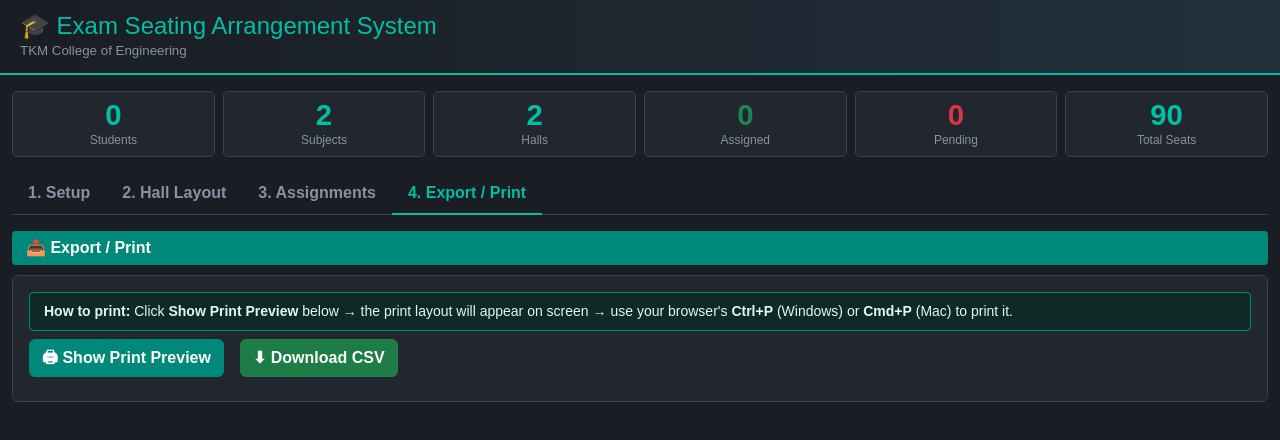
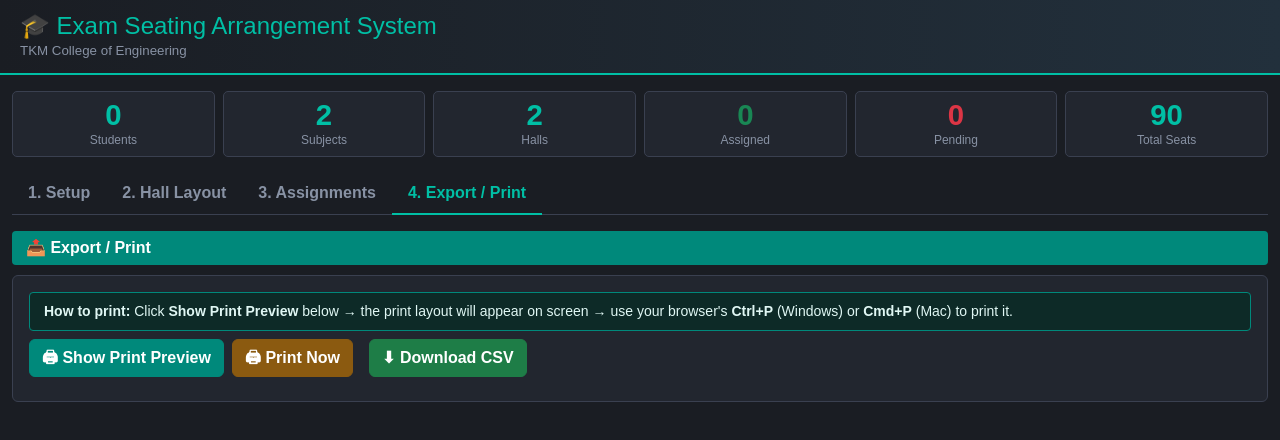
Before and after one commit to machinisthands/examSeatArrange, a plain HTML site: page index.html in a window 1280 px wide. Both pictures are taken after a click on the link "4. Export / Print". Drawn offline with nearby package versions, Linux system fonts and the light colour scheme.

Commit message:
Add Print Now button and print functionality

```diff
--- a/index.html
+++ b/index.html
@@ -343,6 +343,7 @@ input[type=number],input[type=text],input[type=date],textarea,select{color-schem
         </div>
         <div class="row g-2">
           <div class="col-auto"><button class="btn btn-primary" onclick="showPrintPreview()">🖨 Show Print Preview</button></div>
+          <div class="col-auto"><button class="btn btn-warning" onclick="doPrint()">🖨 Print Now</button></div>
           <div class="col-auto"><button class="btn btn-secondary" onclick="hidePrintPreview()" id="hideBtn" style="display:none;">✕ Hide Preview</button></div>
           <div class="col-auto"><button class="btn btn-success" onclick="doCSV()">⬇ Download CSV</button></div>
         </div>
@@ -1251,6 +1252,15 @@ function hidePrintPreview(){
   document.getElementById('printArea').classList.remove('show');
 }
 
+// ── PRINT NOW ────────────────────────────────
+function doPrint(){
+  const html=buildPrintHTML();
+  document.getElementById('pBody').innerHTML=html;
+  document.getElementById('printArea').classList.add('show');
+  window.print();
+  setTimeout(()=>document.getElementById('printArea').classList.remove('show'),1000);
+}
+
 // ── CSV DOWNLOAD ──────────────────────────────
 function doCSV(){
   const rows=[['S.No.','Roll No','Student Name','Subject','Hall','Seat']];
```
